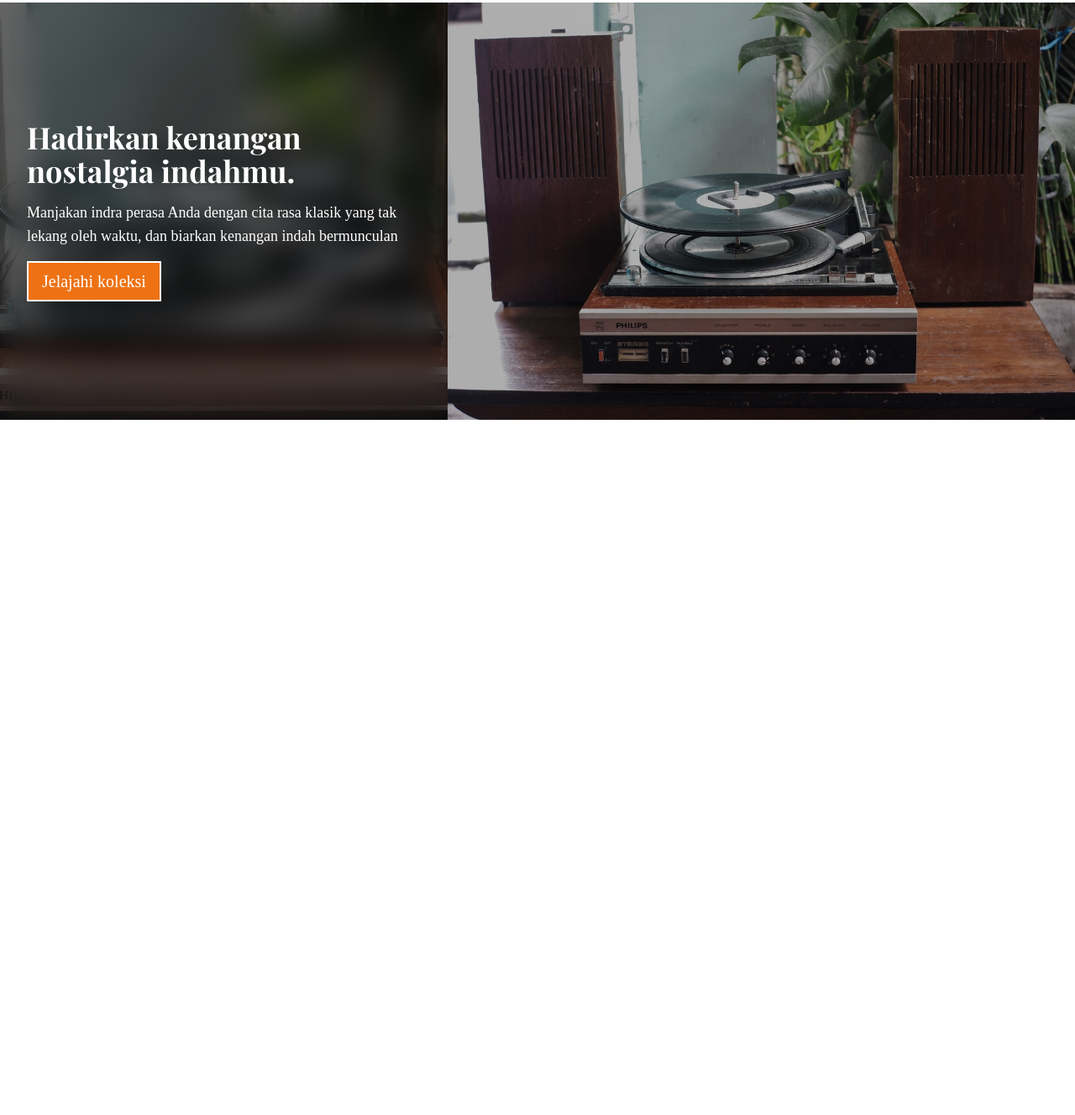
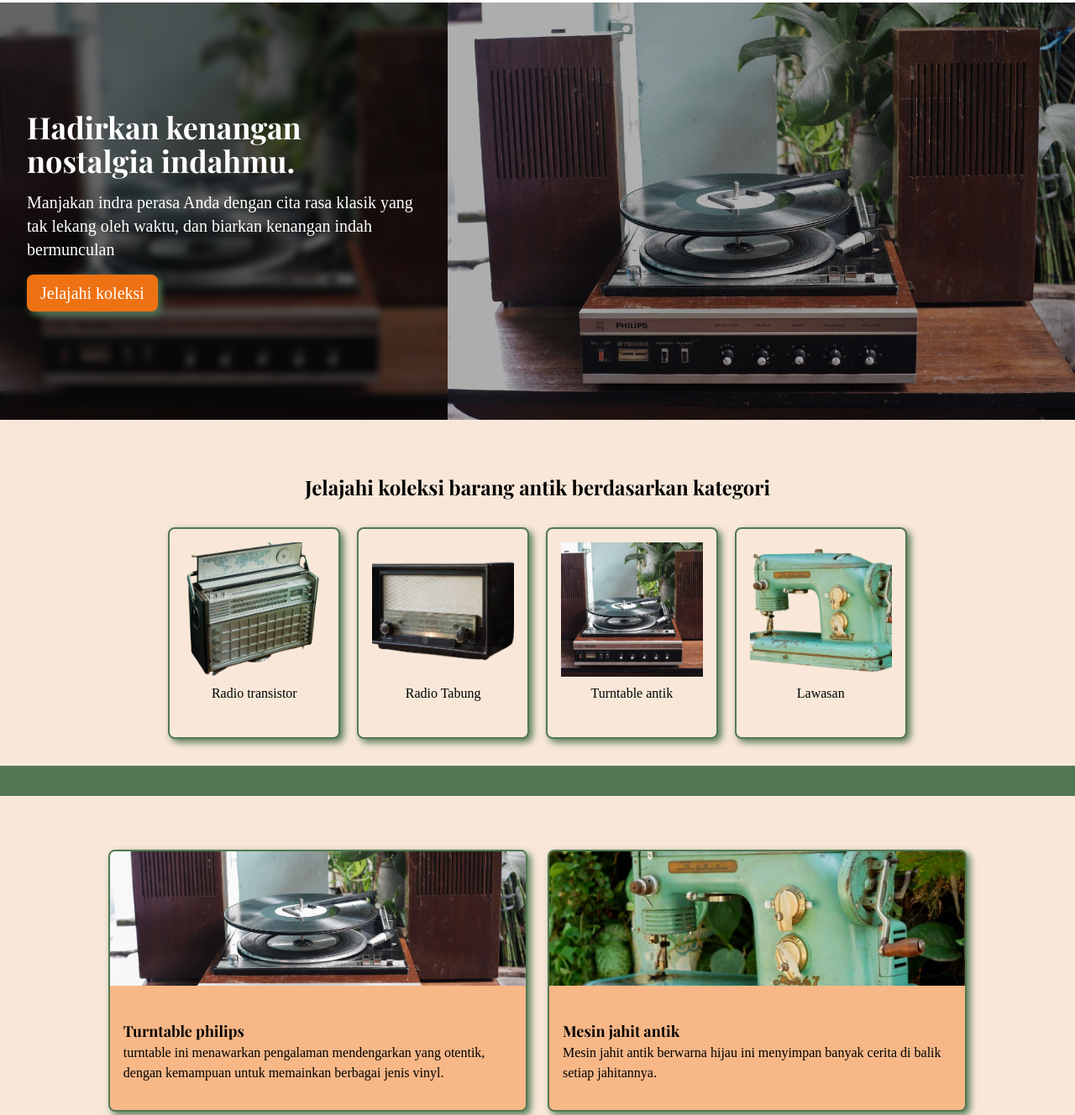
Before and after one commit to fitrifityanto/proyek-bakulnostalgia, a website: page index.html in a window 1280 px wide. Shown: the part 92-1420 px from the top of the page at 84% size. Before the commit the page ends 800 px from the top, so only its background shows below. Drawn offline with nearby package versions, Linux system fonts and the light colour scheme; a web font is replaced by a local one.

Commit message:
fix:hero dan section kategori. add: section produk sample, profil, footer

```diff
--- a/assets/css/main.css
+++ b/assets/css/main.css
@@ -5,16 +5,19 @@
 @layer base {
     body {
         @apply font-body;
-        @apply text-xl;
         @apply flex;
         @apply flex-col;
     }
     h1 {
         @apply font-bold;
-        @apply text-4xl;
         @apply font-hero;
     }
     h2 {
         @apply font-bold;
+        @apply font-hero;
+    }
+    h3 {
+        @apply font-bold;
+        @apply font-hero;
     }
 }
--- /dev/null
+++ b/assets/js/main.js
@@ -0,0 +1,3 @@
+const currentYear = new Date().getFullYear()
+
+document.getElementById('currentYear').textContent = currentYear;
--- a/index.html
+++ b/index.html
@@ -17,12 +17,14 @@
 
 <!-- Font awesome 5.15.4 -->
     <link rel="stylesheet" href="https://cdnjs.cloudflare.com/ajax/libs/font-awesome/5.15.4/css/all.min.css" integrity="sha512-1ycn6IcaQQ40/MKBW2W4Rhis/DbILU74C1vSrLJxCq57o941Ym01SwNsOMqvEBFlcgUa6xLiPY/NS5R+E6ztJQ==" crossorigin="anonymous" referrerpolicy="no-referrer" />
+
+    <script src="assets/js/main.js" defer></script>
 </head>
 
 <body>
-<header class="max-h-screen flex flex-col gap-4">
+<header class="flex flex-col gap-4">
     <div class="flex justify-center items-center">
-        <div class="max-w-screen-lg w-full flex flex-col md:flex-row flex-wrap justify-center md:justify-between items-center">
+        <div class="max-w-screen-lg w-full flex flex-col md:flex-row flex-wrap justify-center md:justify-between items-center md:px-8">
             <div class="w-28">
                 <img src="assets/image/logo-bakulnostalgia-forweb-fix.png" alt="logo bakulnostalgia">
             </div>
@@ -38,35 +40,91 @@
     </div>
 
 <!--hero-->
-    <div class="w-full self-stretch flex flex-col lg:flex-row">
-        <div class="lg:basis-5/12 order-last lg:order-first flex flex-col gap-4 items-center justify-center relative">
-            <img src="assets/image/ph-philips.jpg" alt="ph philips" class="object-none w-full h-96 md:h-full relative">
+    <div class="w-full flex flex-col lg:flex-row">
+        <div class="basis-5/12 flex flex-col gap-4 items-center justify-center relative">
+            <img src="assets/image/ph-philips.jpg" alt="ph philips" class="object-cover w-full md:h-full h-[450px] relative">
             <div class="absolute inset-0 bg-black bg-opacity-60"></div>
-            <div class="absolute inset-0 backdrop-blur-lg"></div>
+            <div class="absolute inset-0 backdrop-blur-sm "></div>
             <div class="absolute inset-0 w-full px-8 flex flex-col justify-center items-start md:items-center lg:items-start gap-4">
-                <h1 class="text-white lg:max-w-[400px]">Hadirkan kenangan nostalgia indahmu.</h1>
-                <p class="text-lg text-white md:text-center lg:text-start">Manjakan indra perasa Anda dengan cita rasa klasik yang tak lekang oleh waktu, dan biarkan kenangan indah bermunculan</p>
-                <button class="px-4 py-2 text-xl bg-classicOrange text-white border-white border-2">Jelajahi koleksi</button>
+                <h1 class="text-white text-3xl md:text-4xl lg:max-w-[400px] ">Hadirkan kenangan nostalgia indahmu.</h1>
+                <p class="text-lg md:text-xl text-white md:text-center lg:text-start">Manjakan indra perasa Anda dengan cita rasa klasik yang tak lekang oleh waktu, dan biarkan kenangan indah bermunculan</p>
+                <button class="px-4 py-2 text-lg md:text-xl bg-classicOrange text-white rounded-lg shadow-[4px_4px_8px_rgba(82,120,83)]">Jelajahi koleksi</button>
             </div>
         </div>
-        <div class="lg:basis-7/12 order-first lg:order-last relative">
-            <img src="assets/image/ph-philips.jpg" alt="ph philips" class="object-cover w-full h-96 md:h-full relative">
+        <div class="basis-7/12 relative">
+            <img src="assets/image/ph-philips.jpg" alt="ph philips" class="object-cover w-full h-full relative">
             <div class="absolute inset-0 bg-black bg-opacity-30"></div>
         </div>
     </div>
 </header>
 
+<main class="flex flex-col">
+    <section class="bg-primary py-8 ">
+        <div><h2 class="md:text-center text-xl md:text-2xl px-4 py-8">Jelajahi koleksi barang antik berdasarkan kategori</h2>
+        </div>
+        <div class="md:max-w-3xl lg:max-w-5xl flex-wrap flex justify-center gap-5 mx-auto">
+            <div class="basis-2/5 md:basis-1/5 flex flex-col gap-2 bg-primary border-classicGreen border-2 rounded-lg shadow-[4px_4px_8px_rgba(82,120,83)] px-4 pt-4 pb-10">
+                <img src="assets/image/radio-l6.png" class="object-cover max-h-40 aspect-square">
+                <div class="text-center">Radio transistor</div>
+            </div>
 
+            <div class="basis-2/5 md:basis-1/5 flex flex-col gap-2 bg-primary border-classicGreen border-2 rounded-lg shadow-[4px_4px_8px_rgba(82,120,83)] px-4 pt-4 pb-10">
+                <img src="assets/image/radio-tabung-hitam.png" class="object-cover max-h-40 aspect-square">
+                <div class="text-center">Radio Tabung</div>
+            </div>
+            <div class="basis-2/5 md:basis-1/5 flex flex-col gap-2 bg-primary border-classicGreen border-2 rounded-lg shadow-[4px_4px_8px_rgba(82,120,83)] px-4 pt-4 pb-10">
+                <img src="assets/image/ph-philips.jpg" class="object-cover max-h-40 aspect-square">
+                <div class="text-center">Turntable antik</div>
+            </div>
 
-<!--
+            <div class="basis-2/5 md:basis-1/5 flex flex-col gap-2 bg-primary border-classicGreen border-2 rounded-lg shadow-[4px_4px_8px_rgba(82,120,83)] px-4 pt-4 pb-10">
+                <img src="assets/image/mesin-jahit-hijau.png" class="object-cover max-h-40 aspect-square">
+                <div class="text-center">Lawasan</div>
+            </div>
+        </div>
+    </section>
+    <div class="w-full h-9 bg-classicGreen"></div>
+    <section class="bg-primary py-16">
+        <div class="flex flex-col lg:flex-row justify-center gap-6 flex-wrap px-4">
+            <div class="basis-2/5 flex flex-col gap-2 bg-softOrange border-classicGreen border-2 rounded-lg shadow-[4px_4px_8px_rgba(82,120,83)] overflow-hidden">
+                <img src="assets/image/ph-philips.jpg" class="object-cover w-full max-h-40 aspect-video">
+                <div class="px-4 py-8">
+                    <h3 class="text-lg">Turntable philips</h3>
+                    <div class="text-sm md:text-base"> turntable ini menawarkan pengalaman mendengarkan yang otentik, dengan kemampuan untuk memainkan berbagai jenis vinyl.</div>
+                </div>
+            </div>
+            <div class="basis-2/5 flex flex-col gap-2 bg-softOrange border-classicGreen border-2 rounded-lg shadow-[4px_4px_8px_rgba(82,120,83)] overflow-hidden">
+                <img src="assets/image/mesin-jahit-hijau-img.jpg" class="object-cover w-full max-h-40 aspect-video">
+                <div class="px-4 py-8">
+                    <h3 class="text-lg">Mesin jahit antik</h3>
+                    <div class="text-sm md:text-base"> Mesin jahit antik berwarna hijau ini menyimpan banyak cerita di balik setiap jahitannya.</div>
+                </div>
+            </div>
+        </div>
+    </section>
+    <section class="bg-softOrange py-16 px-8">
+        <div class="max-w-screen-lg flex flex-col md:flex-row mx-auto bg-primary border-classicGreen border-2 rounded-lg shadow-[4px_4px_8px_rgba(82,120,83)]">
+            <div class="basis-2/4 flex flex-col md:flex-row gap-2 overflow-hidden">
+                <img src="assets/image/gallery-bakulnostalgia.jpg" class="object-cover w-full max-h-96 aspect-square">
+            </div>
+            <div class="basis-2/4 px-4 py-8 flex flex-col gap-8">
+                <h3 class="text-xl">Bakulnostalgia</h3>
+                <div>
+                    <p>Bakulnostalgia adalah surga bagi para pecinta barang antik dan radio antik. Kami menawarkan koleksi unik dan bersejarah yang akan membawa Anda bernostalgia ke masa lalu.</p>
+                <p>Lokasi: Salatiga, Jawa Tengah</p></div>
+            </div>
+        </div>
+    </section>
+</main>
+
 <footer class="bg-classicGreen flex flex-col items-center py-2 text-white">
-    <div>Bakulnostalgia &copy; 2024</div>
+    <div>Bakulnostalgia &copy; <span id="currentYear"></span></div>
     <div>
         <ul class="pl-0 my-2 flex justify-center gap-4">
             <li class="text-white text-xl"><a href="#"><i class="fab fa-youtube"></i></a></li>
             <li class="text-white text-xl"><a href="#"><i class="fab fa-facebook"></i></a></li>
+            <li class="text-white text-xl"><a href="#"><i class="fab fa-instagram"></i></a></li>
         </ul>
     </div>
 </footer>
--->
 </body>
```
Also changed, not shown: assets/css/output.css, assets/image/mesin-jahit-hijau-img.jpg (added).
